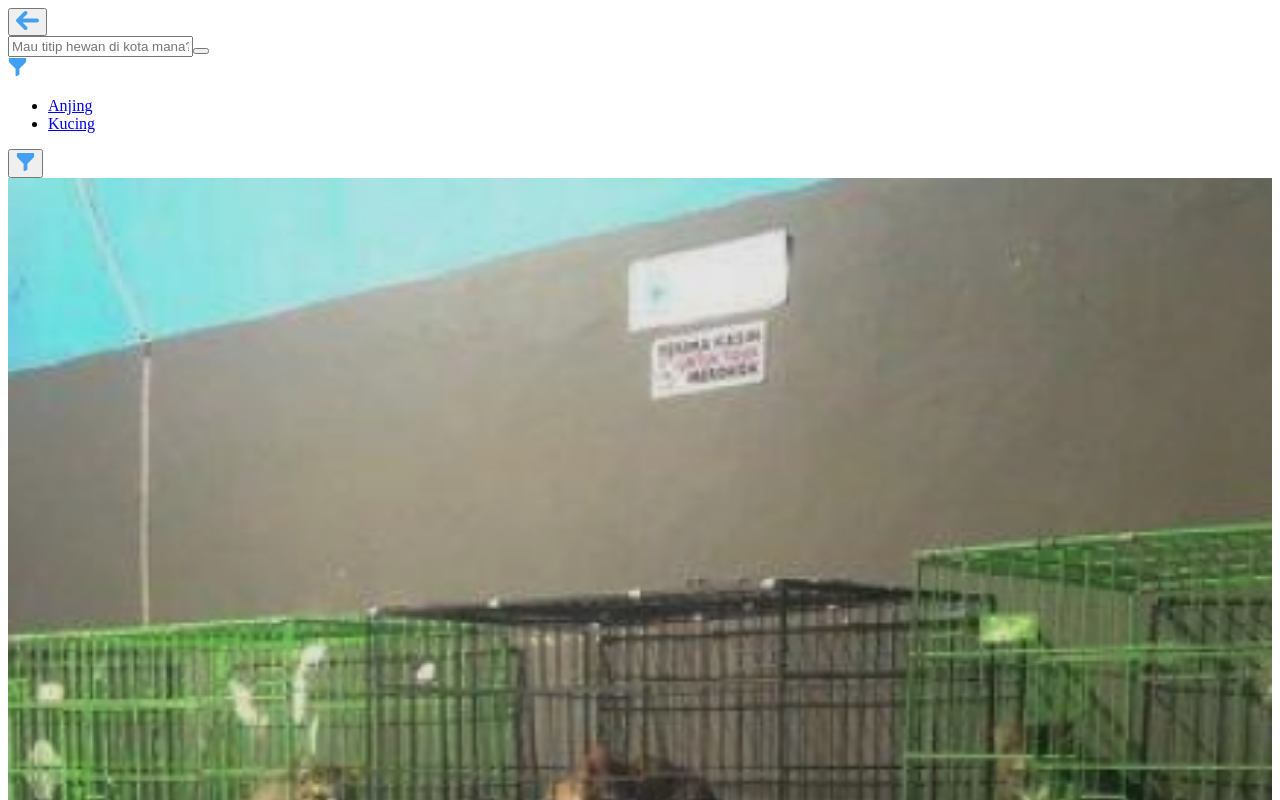
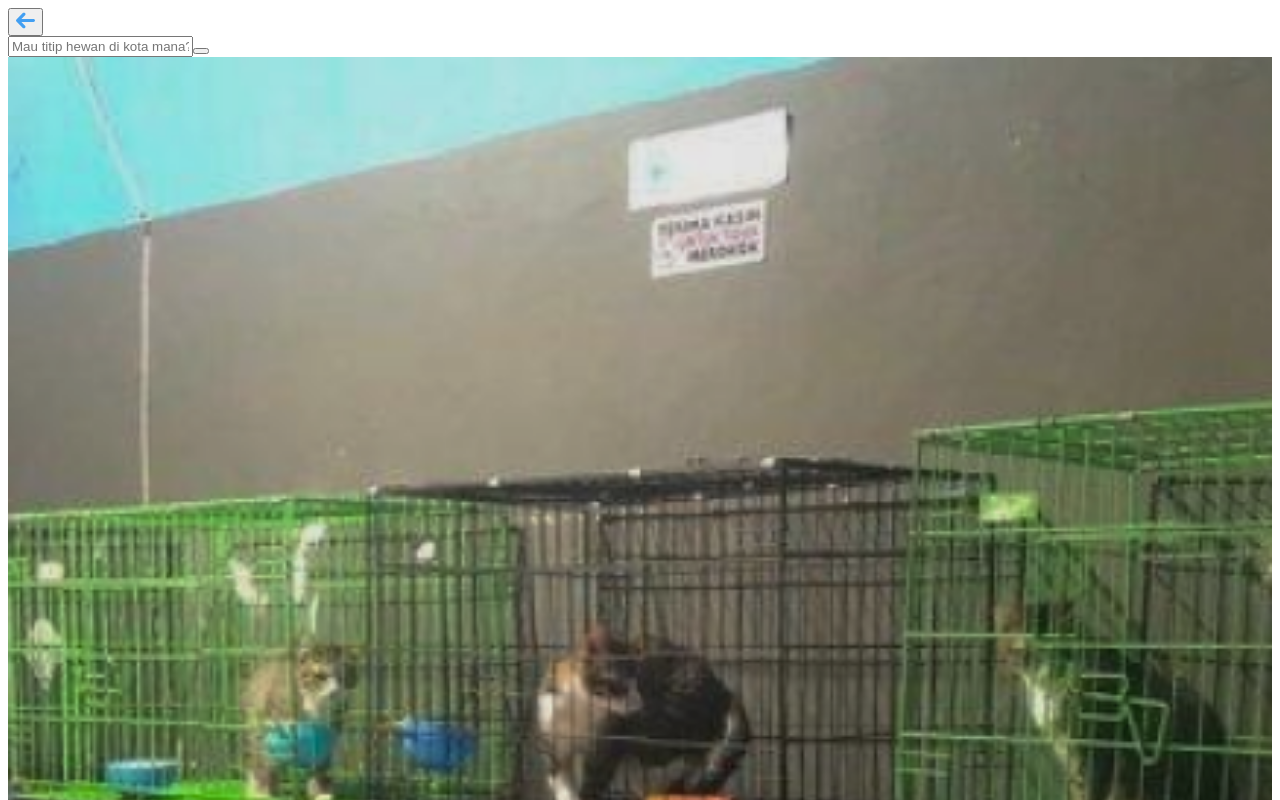
Before and after one commit to lintangpratama/petspace, a Next.js app: page /space/1 in a window 1280 px wide. Shown: the top 800 px of the page. Built offline with nearby package versions, Linux system fonts and the light colour scheme; some icons are missing.

Commit message:
fix top bar in space page and space detail page

```diff
--- a/components/Back.js
+++ b/components/Back.js
@@ -6,10 +6,10 @@ export default function Back(props) {
     <div className={props.page === 'space-details' ? "flex justify-center mt-1 mr-3" : ""}>
       <button
         onClick={() => router.back()}
-        className={props.page === 'space-details' ? "flex justify-center items-center bg-white p-2 px-3 mt-2 mb-1 rounded-xl hover:bg-blue-secondary-hover" : "flex justify-center items-center bg-gray-100 p-2 rounded-xl bg-blue-secondary hover:bg-blue-secondary-hover"}
+        className={props.page === 'space-details' ? "flex justify-center items-center mr-1 mt-1.5 bg-white rounded-xl" : "flex justify-center items-center bg-gray-100 p-2 rounded-xl bg-blue-secondary hover:bg-blue-secondary-hover"}
       >
         <svg
-          width="23"
+          width={props.page === 'space-details' ? "19": "23"}
           height="19"
           viewBox="0 0 23 19"
           fill="none"
--- a/components/Search.js
+++ b/components/Search.js
@@ -3,7 +3,7 @@ import Head from "next/head";
 
 export default function Search(props) {
   return (
-    <div className="flex flex-col w-full mr-2 mt-3">
+    <div className="flex flex-col w-full mt-3">
       <Head>
         <link
           rel="stylesheet"
@@ -18,7 +18,7 @@ export default function Search(props) {
           className={
             props.currentPage === "home"
               ? "bg-search-bg truncate w-full px-4 py-3 rounded-md text-sm font-serif mt-7"
-              : "bg-search-bg truncate w-full px-4 py-3.5 rounded-md text-sm font-serif mb-1"
+              : "bg-search-bg truncate w-full px-4 py-1.5 pt-2.5 rounded-md text-sm font-serif"
           }
         >
           <div className="flex">
--- a/pages/petcare/account/index.js
+++ b/pages/petcare/account/index.js
@@ -107,7 +107,7 @@ export default function AccountPetcare() {
                   </a>
                 </div>
                 {/* Log out */}
-                <Link href="account/login">
+                <Link href="../account/login">
                   <div className=" w-full h-lg text-white border-red-600 bg-red-600 border-2 rounded-md mt-10 transition-all duration-300 hover:border-red-600 hover:bg-white hover:text-red-600">
                     <div className="content">
                       <p
--- a/pages/petcare/help/index.js
+++ b/pages/petcare/help/index.js
@@ -1,5 +1,5 @@
 import Head from "@/components/Head";
-import Bar from "@/components/Bar";
+import BarPetCare from "@/components/BarPetCare";
 
 export default function Help() {
   return (
@@ -102,7 +102,7 @@ export default function Help() {
               </div>
             </div>
 
-            <Bar currentPage="help" />
+            <BarPetCare currentPage="help" />
           </div>
         </div>
       </div>
--- a/pages/space/1.js
+++ b/pages/space/1.js
@@ -21,58 +21,9 @@ export default function SpaceDetails() {
           <div className="box-border bg-white max-w-md w-full mx-auto h-full">
             <div className="flex flex-col">
               <div className="relative">
-                <div className="flex bg-white fixed z-30 rounded-b-box max-w-md w-full px-5 pb-2 drop-shadow-bottom shadow-md">
+                <div className="flex bg-white fixed z-30 max-w-md w-full px-5 pb-3 drop-shadow-bottom shadow-md">
                   <Back page="space-details"/>
                   <Search currentPage="space" />
-                  <div className="flex">
-                    <div className="dropdown dropdown-end bg-white border-0">
-                      <div
-                        tabIndex="0"
-                        className="btn bg-white border-0 hover:bg-search-bg focus:bg-blue-secondary mt-3"
-                      >
-                        <svg
-                          width="19"
-                          height="20"
-                          viewBox="0 0 19 20"
-                          fill="none"
-                          xmlns="http://www.w3.org/2000/svg"
-                        >
-                          <path
-                            d="M10.8869 18.0341C11.2116 17.8735 11.4167 17.5453 11.4167 17.1862V12.0874C11.4167 11.836 11.5176 11.5949 11.6974 11.4171L17.5634 5.61468C17.9228 5.25921 18.125 4.77671 18.125 4.27335V1.82294C18.125 1.29873 17.6966 0.875 17.1667 0.875H1.83333C1.30338 0.875 0.875 1.29873 0.875 1.82294V4.27335C0.875 4.77671 1.07721 5.25921 1.43658 5.61468L7.30264 11.4171C7.48237 11.5949 7.58333 11.836 7.58333 12.0874V18.1342C7.58333 18.8389 8.33305 19.2972 8.97025 18.982L10.8869 18.0341Z"
-                            fill="#429FF2"
-                          />
-                        </svg>
-                      </div>
-                      <ul
-                        tabIndex="0"
-                        className="shadow menu dropdown-content bg-base-100 rounded-box w-52"
-                      >
-                        <li className="font-secondary text-sm">
-                          <Link href="/space?pet=anjing">Anjing</Link>
-                        </li>
-                        <li className="font-secondary text-sm">
-                          <Link href="/space?pet=kucing">Kucing</Link>
-                        </li>
-                      </ul>
-                    </div>
-
-                    <div className="dropdown dropdown-end mt-1 bg-white">
-                      <button className="mx-2 mt-1 dropdown-content bg-white border-0">
-                        <svg
-                          width="19"
-                          height="20"
-                          viewBox="0 0 19 20"
-                          fill="none"
-                          xmlns="http://www.w3.org/2000/svg"
-                        >
-                          <path
-                            d="M10.8869 18.0341C11.2116 17.8735 11.4167 17.5453 11.4167 17.1862V12.0874C11.4167 11.836 11.5176 11.5949 11.6974 11.4171L17.5634 5.61468C17.9228 5.25921 18.125 4.77671 18.125 4.27335V1.82294C18.125 1.29873 17.6966 0.875 17.1667 0.875H1.83333C1.30338 0.875 0.875 1.29873 0.875 1.82294V4.27335C0.875 4.77671 1.07721 5.25921 1.43658 5.61468L7.30264 11.4171C7.48237 11.5949 7.58333 11.836 7.58333 12.0874V18.1342C7.58333 18.8389 8.33305 19.2972 8.97025 18.982L10.8869 18.0341Z"
-                            fill="#429FF2"
-                          />
-                        </svg>
-                      </button>
-                    </div>
-                  </div>
                 </div>
 
                 <Swiper
@@ -159,7 +110,7 @@ export default function SpaceDetails() {
                       {/*  */}
                       <div className="mt-2">
                         <p
-                          className="mx-5 tracking-tight text-xl font-medium"
+                          className="mx-5 tracking-tight text-xl font-medium text-gray-900"
                           style={{ lineHeight: "25px" }}
                         >
                           Cantika Sinta
```
Also changed, not shown: pages/space/index.js (+5 -5 lines).
